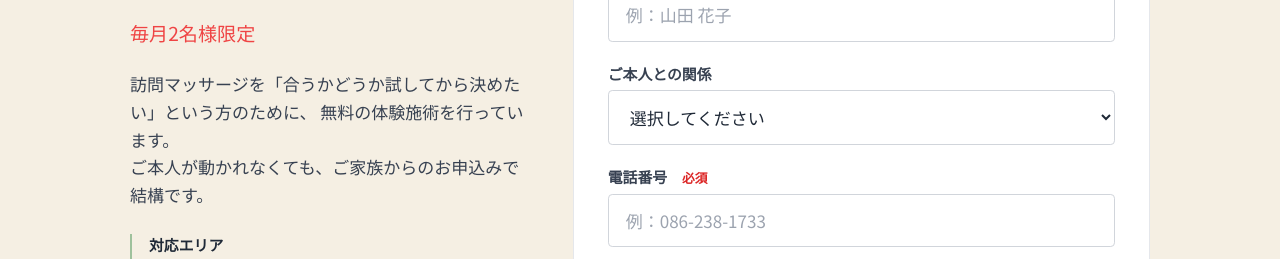
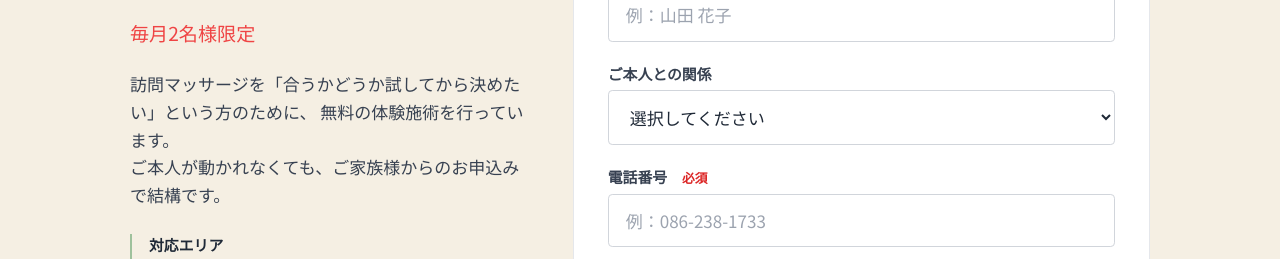
Before and after one commit to choko-1234/body-care-tsushima, a React (Vite) app: page /trial in a window 1280 px wide. Shown: the part 533-792 px from the top of the page. Built offline with nearby package versions, Linux system fonts and the light colour scheme.

Commit message:
細かい調整3

```diff
--- a/src/pages/TrialForm.jsx
+++ b/src/pages/TrialForm.jsx
@@ -55,7 +55,7 @@ export default function TrialForm() {
             <p className="text-base text-gray-700 leading-relaxed mb-6">
               訪問マッサージを「合うかどうか試してから決めたい」という方のために、
               無料の体験施術を行っています。<br />
-              ご本人が動かれなくても、ご家族からのお申込みで結構です。
+              ご本人が動かれなくても、ご家族様からのお申込みで結構です。
             </p>
             <dl className="space-y-3 text-sm text-gray-700 border-l-2 border-primary-300 pl-4">
               <div>
```
